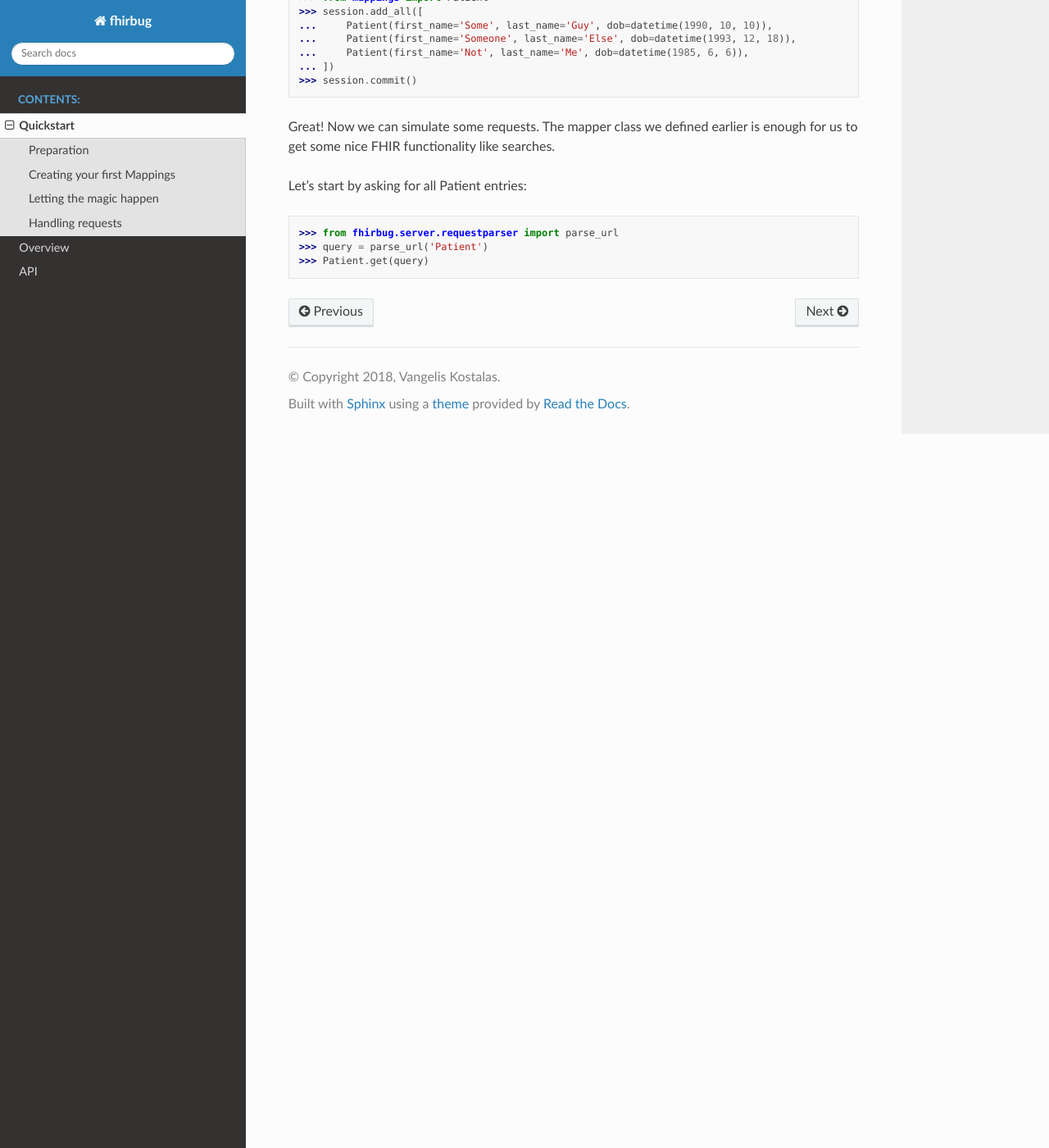
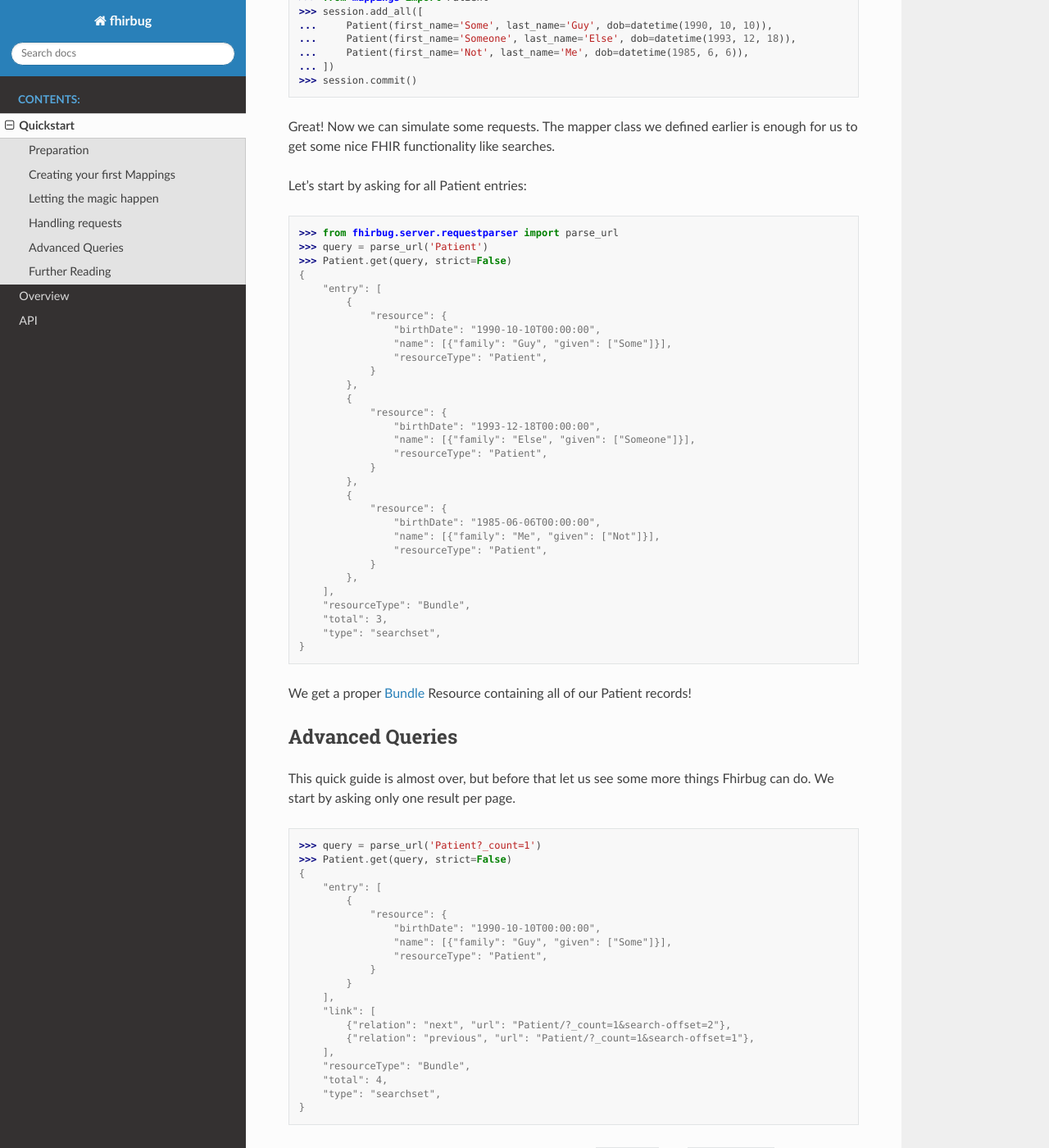
Before and after one commit to zensoup/fhirbug, a Sphinx documentation site: the page built from docs/quickstart.rst, in a window 1280 px wide and 1400 px high, scrolled down 4747 px. Shown: the whole window at 82% size. Built offline with Sphinx 7.4.7 and the Read the Docs theme 2.0.0, drawn with Linux system fonts in a browser that asks for light colours; some of the changed text lies outside the part shown.

Commit message:
Docs: quickstart and readme badges

```diff
--- a/README.rst
+++ b/README.rst
@@ -1,5 +1,9 @@
 FHIRBUG
 --------
+.. image:: https://readthedocs.org/projects/pip/badge/?version=latest&style=plastic
+    :target: https://fhirbug.readthedocs.io
+    :alt: Documentation
+.. image:: https://img.shields.io/badge/python-3.6%20%7C%203.7-blue.svg
 
 Fhirbug intends to be a full-featured `FHIR`_ server for python >= **3.6**. It has been
 designed to be easy to set up and configure and be flexible when it comes to
--- a/docs/quickstart.rst
+++ b/docs/quickstart.rst
@@ -257,9 +257,93 @@ Let's start by asking for all Patient entries:
 
     >>> from fhirbug.server.requestparser import parse_url
     >>> query = parse_url('Patient')
-    >>> Patient.get(query)
+    >>> Patient.get(query, strict=False)
+    {
+        "entry": [
+            {
+                "resource": {
+                    "birthDate": "1990-10-10T00:00:00",
+                    "name": [{"family": "Guy", "given": ["Some"]}],
+                    "resourceType": "Patient",
+                }
+            },
+            {
+                "resource": {
+                    "birthDate": "1993-12-18T00:00:00",
+                    "name": [{"family": "Else", "given": ["Someone"]}],
+                    "resourceType": "Patient",
+                }
+            },
+            {
+                "resource": {
+                    "birthDate": "1985-06-06T00:00:00",
+                    "name": [{"family": "Me", "given": ["Not"]}],
+                    "resourceType": "Patient",
+                }
+            },
+        ],
+        "resourceType": "Bundle",
+        "total": 3,
+        "type": "searchset",
+    }
 
+We get a proper Bundle_ Resource containing all of our Patient records!
+
+Advanced Queries
+----------------
+This quick guide is almost over, but before that let us see some more things Fhirbug can do. We start by asking only one result per page.
+
+    >>> query = parse_url('Patient?_count=1')
+    >>> Patient.get(query, strict=False)
+    {
+        "entry": [
+            {
+                "resource": {
+                    "birthDate": "1990-10-10T00:00:00",
+                    "name": [{"family": "Guy", "given": ["Some"]}],
+                    "resourceType": "Patient",
+                }
+            }
+        ],
+        "link": [
+            {"relation": "next", "url": "Patient/?_count=1&search-offset=2"},
+            {"relation": "previous", "url": "Patient/?_count=1&search-offset=1"},
+        ],
+        "resourceType": "Bundle",
+        "total": 4,
+        "type": "searchset",
+    }
+
+Notice how when defining our mappings we declared ``birthDate`` as a
+:class:`DateAttribute` and name as a :class:`NameAttribute`? This allows us to
+use several automations that Fhirbug provides like advanced searches:
+
+    >>> query = parse_url('Patient?birthDate=gt1990&given:contains=one')
+    >>> Patient.get(query, strict=False)
+    {
+        "entry": [
+            {
+                "resource": {
+                    "birthDate": "1993-12-18T00:00:00",
+                    "name": [{"family": "Else", "given": ["Someone"]}],
+                    "resourceType": "Patient",
+                }
+            }
+        ],
+        "resourceType": "Bundle",
+        "total": 1,
+        "type": "searchset",
+    }
+
+Here, we ask for all ``Patients`` that were born after 1990-01-01 and whose given
+name contains ``one``.
+
+Further Reading
+---------------
+You can dive into the actual documentation starting at the :ref:`Overview` or
+read the docs for the :ref:`Api`.
 
 .. _sqlite3: https://docs.python.org/3/library/sqlite3.html
 .. _Patient: https://www.hl7.org/fhir/patient.html
 .. _Encounter: https://www.hl7.org/fhir/encounter.html
+.. _Bundle: https://www.hl7.org/fhir/bundle.html
```
